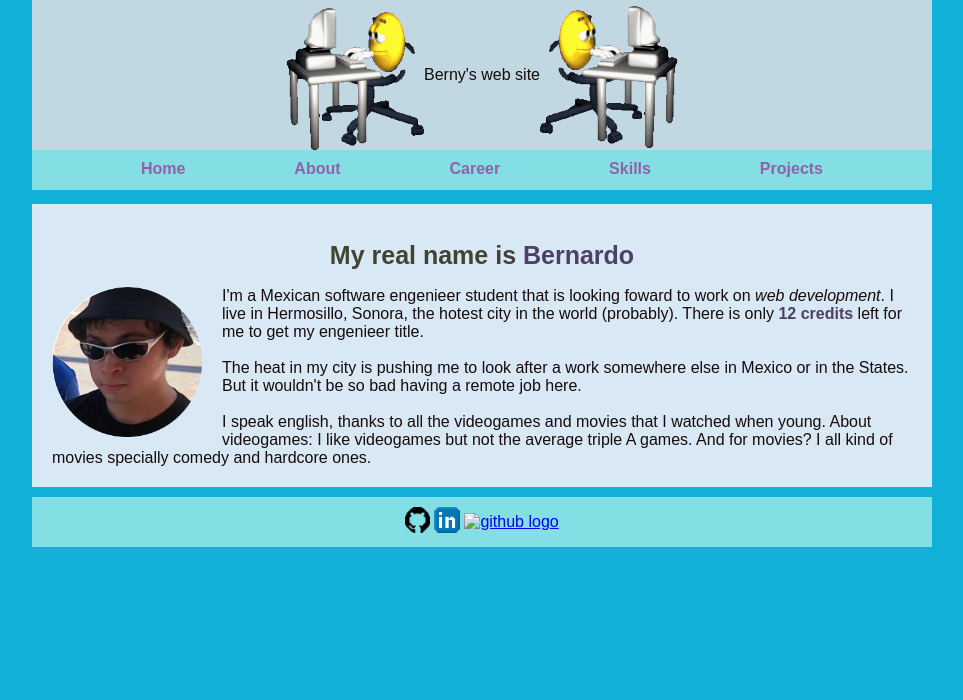
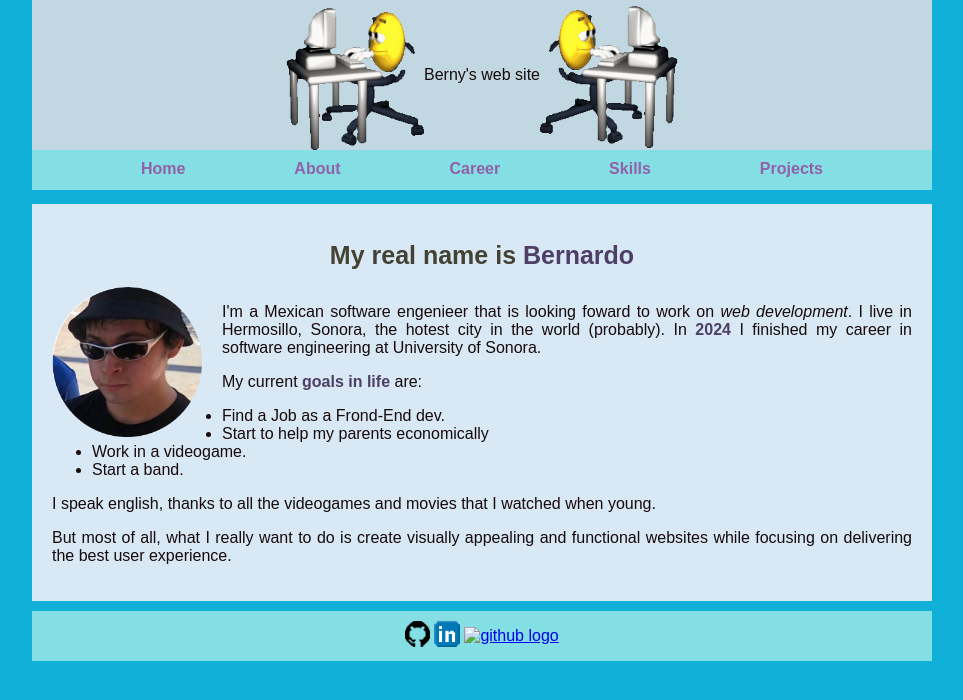
Before and after one commit to liquidberny/website, a plain HTML site: page about.html in a window 1280 px wide. Shown: the whole page, without its empty margins (158-1121 px from the left). Drawn offline with Linux system fonts and the light colour scheme; a web font is replaced by a local one.

Commit message:
about actualizado

```diff
--- a/about.html
+++ b/about.html
@@ -23,14 +23,30 @@
               alt="berny"
               class="berny-image"
             />
-            I'm a Mexican software engenieer student that is looking foward to
-            work on <i>web development</i>. I live in Hermosillo, Sonora, the
-            hotest city in the world (probably). There is only
-            <strong>12 credits</strong> left for me to get my engenieer title.
-            <br> <br>
-            The heat in my city is pushing me to look after a work somewhere else in Mexico or in the States. But it wouldn't be so bad having a remote job here.
-            <br> <br>
-            I speak english, thanks to all the videogames and movies that I watched when young. About videogames: I like videogames but not the average triple A games. And for movies? I all kind of movies specially comedy and hardcore ones.
+            <p>
+
+              I'm a Mexican software engenieer that is looking foward to work on
+              <i>web development</i>. I live in Hermosillo, Sonora, the hotest
+              city in the world (probably). In <strong>2024</strong> I finished my
+              career in software engineering at University of Sonora.
+            </p>
+
+            <p>
+
+              My current <strong>goals in life</strong> are:
+              <ul>
+                <li>Find a Job as a Frond-End dev.</li>
+                <li>Start to help my parents economically</li>
+                <li>Work in a videogame.</li>
+                <li>Start a band.</li>
+
+              </p>
+            </ul>
+            <p>
+              I speak english, thanks to all the videogames and movies that I
+              watched when young.
+            </p>
+            <p>But most of all, what I really want to do is create visually appealing and functional websites while focusing on delivering the best user experience.</p>
           </div>
         </main>
       </div>
```
